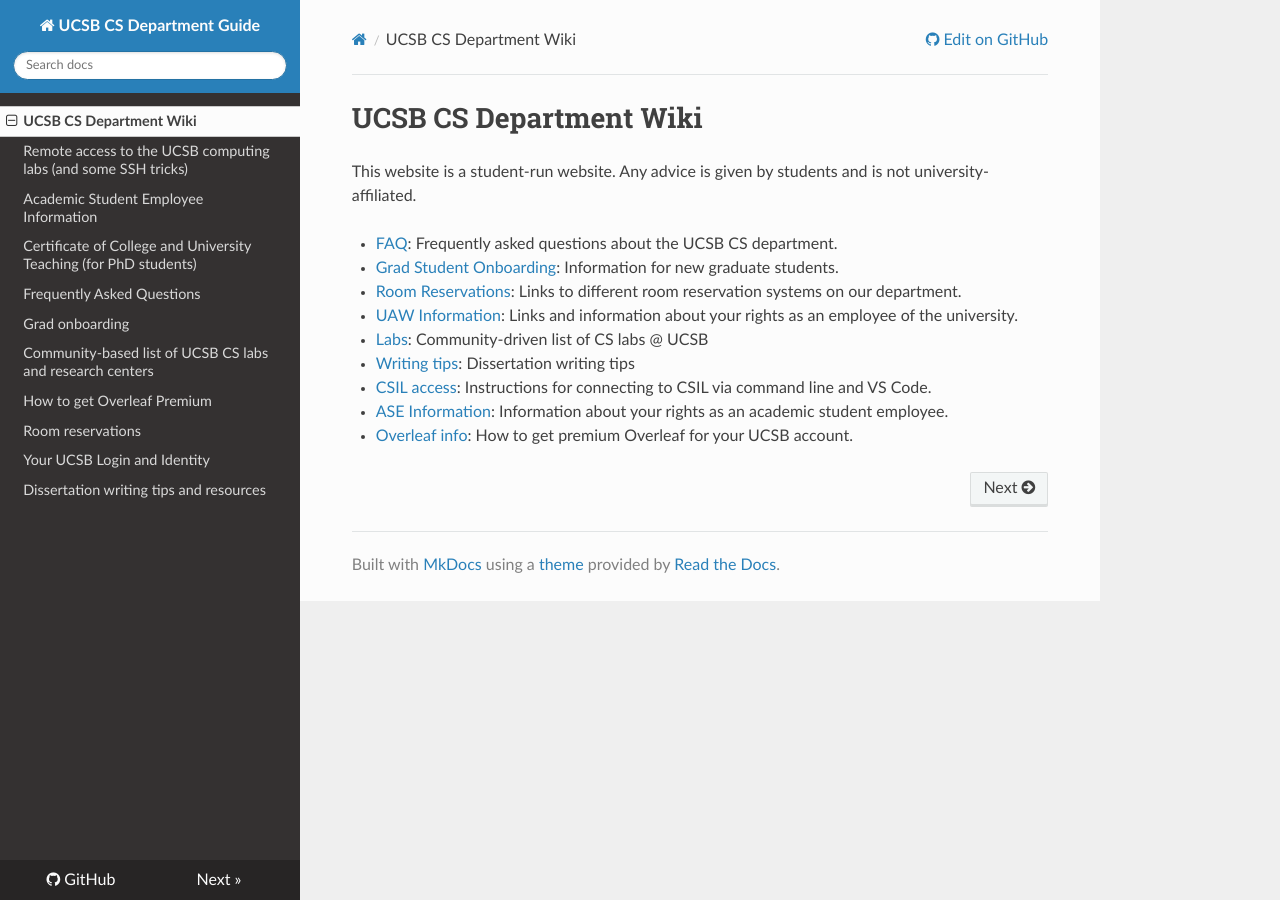
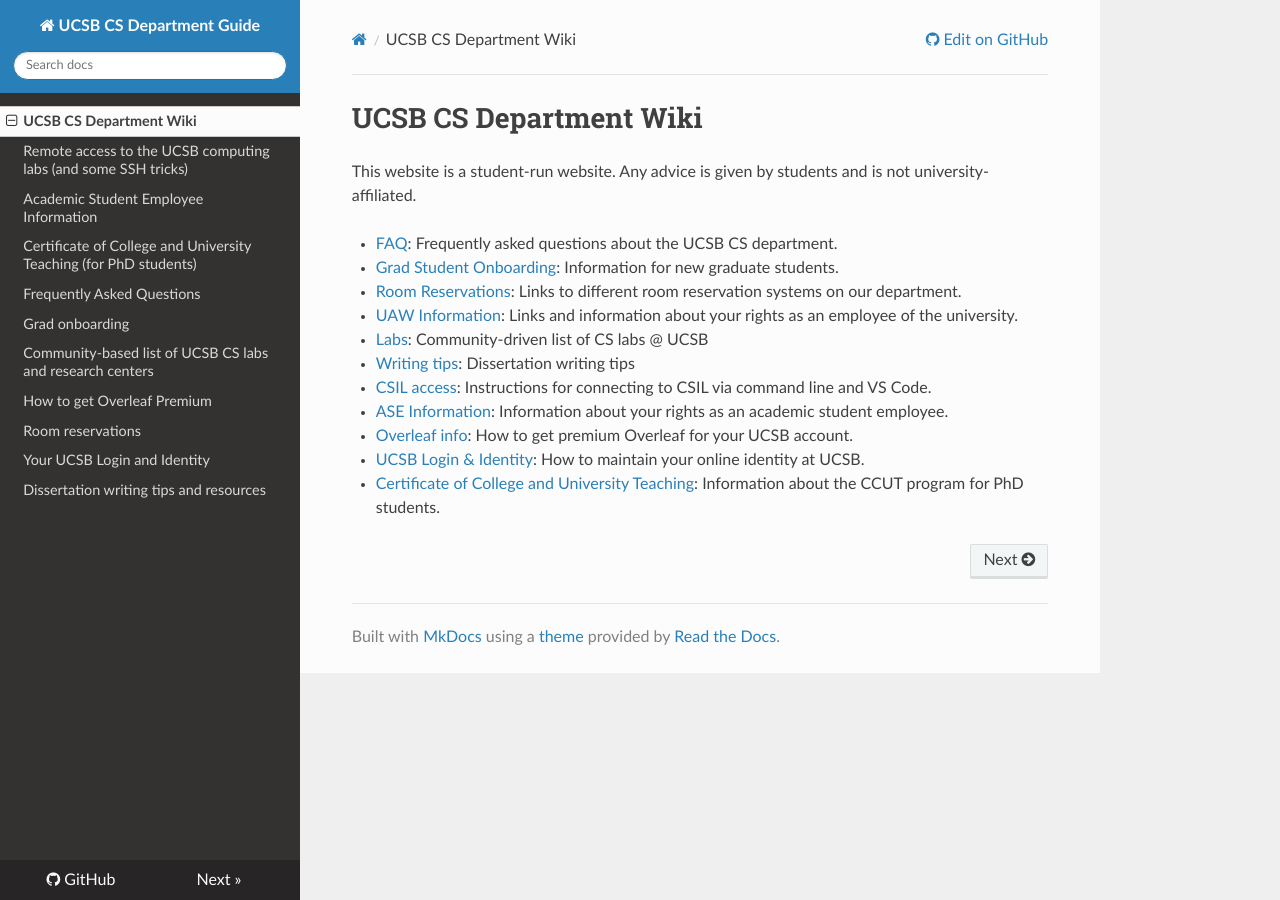
Before and after one commit to UCSB-CompSci-Grads/ucsb-compsci-grads.github.io, an MkDocs documentation site: the page built from wiki/README.md, in a window 1280 px wide. Built offline with MkDocs 1.6.1, drawn with Linux system fonts in a browser that asks for light colours; nearby versions of some CDN libraries.

Commit message:
Add UCSB Login & Identity and CCUT links to README

```diff
--- a/wiki/README.md
+++ b/wiki/README.md
@@ -11,3 +11,5 @@ This website is a student-run website. Any advice is given by students and is no
 - [CSIL access](CSIL.md): Instructions for connecting to CSIL via command line and VS Code.
 - [ASE Information](ase.md): Information about your rights as an academic student employee.
 - [Overleaf info](overleaf.md): How to get premium Overleaf for your UCSB account.
+- [UCSB Login & Identity](ucsb_login.md): How to maintain your online identity at UCSB.
+- [Certificate of College and University Teaching](ccut.md): Information about the CCUT program for PhD students.
```
